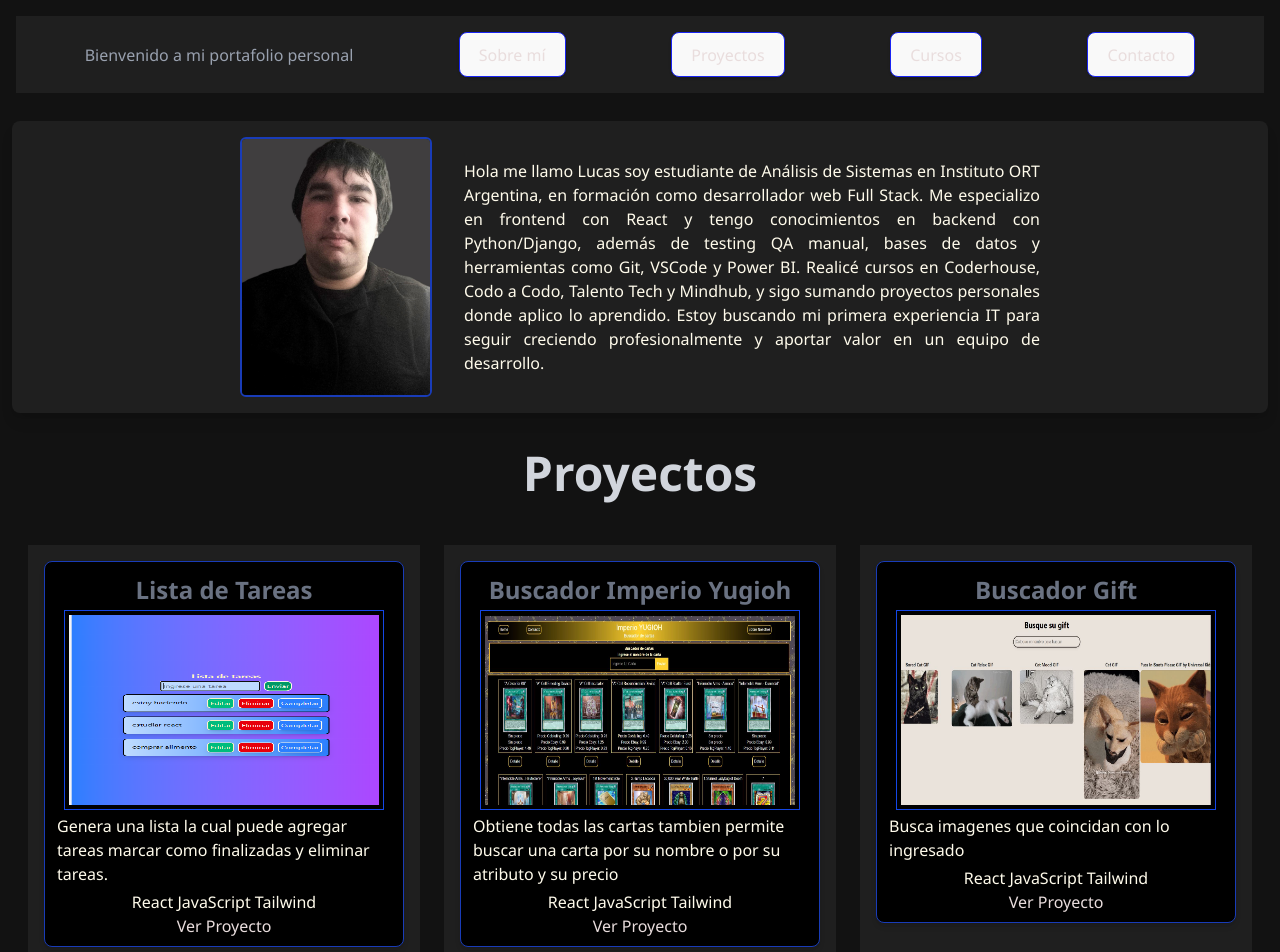
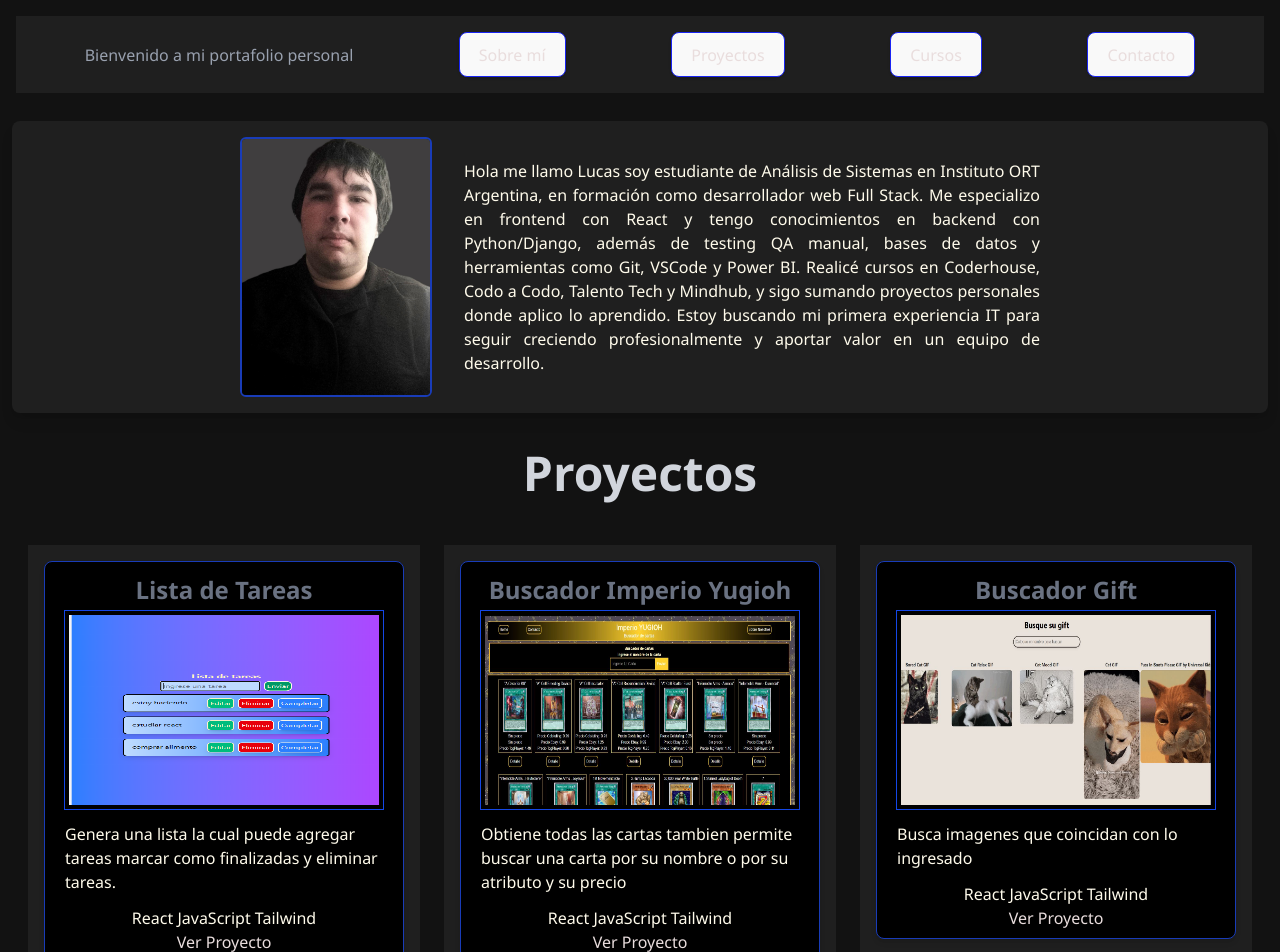
Before and after one commit to spawnew/Portafolio, a React (Vite) app: page / in a window 1280 px wide. Shown: the top 952 px of the page. Built offline with nearby package versions, Linux system fonts and the light colour scheme.

Commit message:
Arreglo del contendor de los proyectos

```diff
--- a/src/Componentes/Proyecto/ProyectoCard.jsx
+++ b/src/Componentes/Proyecto/ProyectoCard.jsx
@@ -10,7 +10,7 @@ const ProyectoCard = ({titulo,descripcion,imagen,url,tecnologia}) => {
      className='p-2 bg-black border border-blue-800 rounded-lg shadow-md flex flex-col justify-center items-center hover:scale-105 o hover:shadow-lg w-90'>
           <h2 className='text-2xl font-bold p-1 text-gray-500'> {titulo}</h2>
           <img src={imagen} className='w-80 h-50 p-1 border-1 border-blue-700' alt="foto del proyecto"  />
-          <p className='text-amber-50 p-1'>{descripcion}</p>
+          <p className='m-3 text-amber-50 '>{descripcion}</p>
           <p className='text-amber-50 '>{tecnologia}</p>
           <a href={url} className='text-blue-500 hover:underline'>Ver Proyecto</a>
 
```
